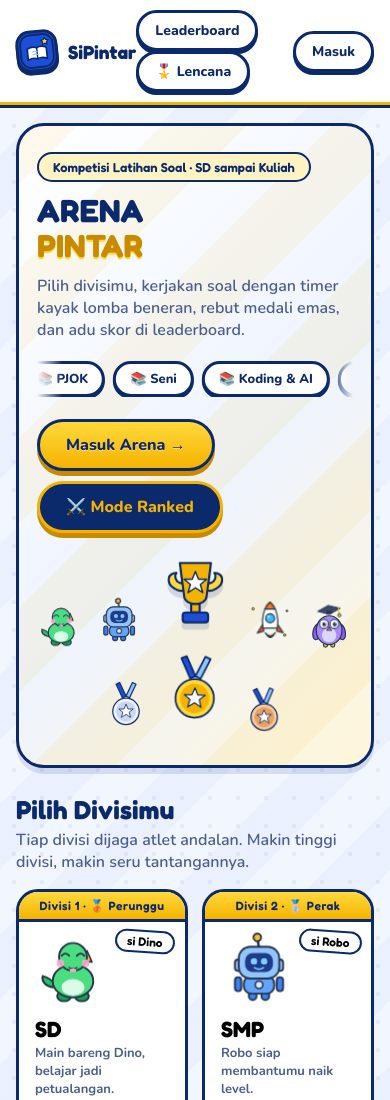
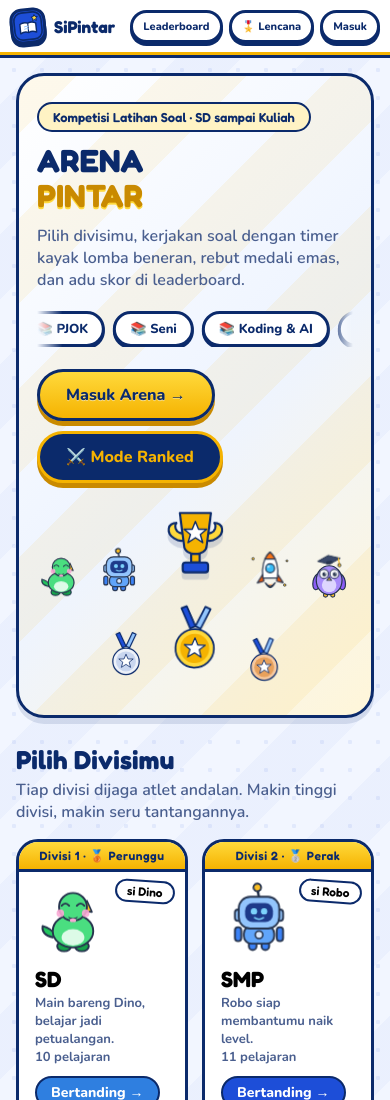
Before and after one commit to detta2/ujianku, a plain HTML site: page index.html in a window 390 px wide. Shown: the top 1100 px of the page. Drawn offline with nearby package versions, Linux system fonts and the light colour scheme.

Commit message:
Rapikan topbar mobile: nav sebaris, label ranked anti-kepotong

```diff
--- a/css/style.css
+++ b/css/style.css
@@ -94,7 +94,8 @@
 }
 .brand-mark svg{width:100%;height:100%;display:block}
 .brand-name{font-family:var(--font-d);font-weight:700;font-size:22px;color:var(--ink)}
-.topbar-right{display:flex;align-items:center;gap:10px}
+.topbar-right{display:flex;align-items:center;gap:10px;min-width:0}
+.topnav{display:flex;gap:8px;align-items:center;flex-shrink:0}
 .navbtn{
   border:var(--bd);background:#fff;border-radius:999px;padding:8px 16px;
   font-weight:800;font-size:14px;color:var(--ink);box-shadow:0 3px 0 var(--ink);
@@ -318,8 +319,9 @@
 
 /* ============ QUIZ ============ */
 .quiz-top{margin:14px 0}
-.quiz-info{display:flex;justify-content:space-between;font-weight:800;font-size:14px;margin-bottom:8px;gap:8px}
-.quiz-info #quiz-progress{background:#fff;border:2px solid var(--ink);border-radius:999px;padding:2px 12px;white-space:nowrap}
+.quiz-info{display:flex;justify-content:space-between;align-items:center;font-weight:800;font-size:14px;margin-bottom:8px;gap:8px}
+.quiz-info #quiz-bank-label{overflow:hidden;text-overflow:ellipsis;white-space:nowrap;min-width:0}
+.quiz-info #quiz-progress{background:#fff;border:2px solid var(--ink);border-radius:999px;padding:2px 12px;white-space:nowrap;flex-shrink:0}
 .timerbar{height:16px;background:#fff;border:var(--bd);border-radius:999px;overflow:hidden;box-shadow:0 3px 0 var(--ink)}
 .timerfill{
   height:100%;width:100%;border-radius:999px;
@@ -563,10 +565,15 @@
   .result-actions{flex-direction:column}
   .level-grid{grid-template-columns:repeat(2,1fr)}
   .subject-grid{grid-template-columns:repeat(2,1fr)}
-  .brand-name{font-size:19px}
-  .avatar-name{display:none}
+  .brand{gap:8px}
+  .brand-name{font-size:17px;white-space:nowrap}
   /* buddy jadi baris super-ringkas di atas soal biar tombol kelihatan */
   .quiz-stage{flex-direction:column;gap:6px;margin-top:8px;align-items:stretch}
+  .topbar{padding:8px 10px}
+  .brand-mark{width:36px;height:36px;border-radius:12px}
+  .topbar-right{gap:6px}
+  .topnav{gap:6px}
+  .navbtn{padding:6px 10px;font-size:11px;white-space:nowrap}
   .quiz-top{margin:10px 0}
   .buddy-side{
     width:100%;position:static;flex-direction:row;justify-content:flex-start;align-items:center;gap:8px;
```
